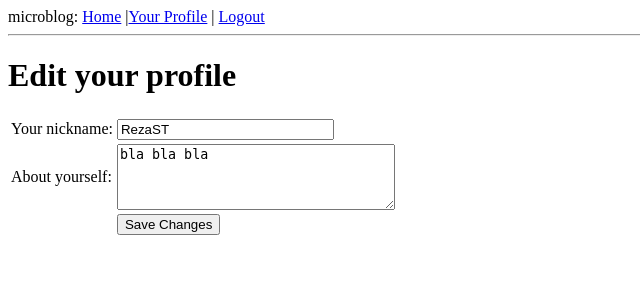
After one commit to rezastd/megatutorial, a Flask app: page /edit in a window 1280 px wide. The commit adds this page. Shown: the top 300 px of the page, without its empty margins (0-640 px from the left). Run offline with Flask 2, Linux system fonts and the light colour scheme; a user stored in the database is signed in; data comes from the database, SQL or seed files in the repository; both versions use the stored data as it was after the commit.

Commit message:
27 sept 16

```diff
--- a/satu/app/forms.py
+++ b/satu/app/forms.py
@@ -1,7 +1,11 @@
 from flask.ext.wtf import Form
-from wtforms import StringField, BooleanField
-from wtforms.validators import DataRequired
+from wtforms import StringField, BooleanField, TextAreaField
+from wtforms.validators import DataRequired, Length
 
 class LoginForm(Form):
 	openid = StringField('openid',validators=[DataRequired()])
 	remember_me = BooleanField('remember_me', default=False)
+
+class EditForm(Form):
+	nickname = StringField('nickname', validators=[DataRequired()])
+	about_me = TextAreaField('about_me', validators=[Length(min=0, max=140)])
--- a/satu/app/models.py
+++ b/satu/app/models.py
@@ -1,9 +1,12 @@
 from app import db
+from hashlib import md5
 class User(db.Model):
     id = db.Column(db.Integer, primary_key=True)
     nickname = db.Column(db.String(64), index=True, unique=True)
     email = db.Column(db.String(120), index=True, unique=True)
     posts = db.relationship('Post', backref='author', lazy='dynamic')
+    about_me = db.Column(db.String(140))
+    last_seen = db.Column(db.DateTime)
 
     @property
     def is_authenticated(self):
@@ -20,11 +23,14 @@ class User(db.Model):
     def get_id(self):
         try:
             return unicode(self.id)
-            except NameError:
-                return str(self.id)
+        except NameError:
+            return str(self.id)
 
     def __repr__(self):
         return '<User %r>' % (self.nickname)
+
+    def avatar(self, size):
+        return 'http://www.gravatar.com/avatar/%s?d=mm&s=%d' % (md5(self.email.encode('utf-8')).hexdigest(), size)
 
 class Post(db.Model):
     id = db.Column(db.Integer, primary_key = True)
--- a/satu/app/templates/base.html
+++ b/satu/app/templates/base.html
@@ -9,7 +9,8 @@
 <body>
 	<div>microblog:
 		<a href="{{ url_for('index') }}">Home</a>
-		{% if g.user.is.authenticated %}
+		{% if g.user.is_authenticated %}
+		|<a href="{{ url_for('user', nickname=g.user.nickname) }}">Your Profile</a>
 		| <a href="{{ url_for('logout') }}">Logout</a>
 		{% endif %}
 		</div>
@@ -23,6 +24,7 @@
 	</ul>
 	{% endif %}
 	{% endwith %}
-	{% block content %}{% endblock %}
+	{% block content %}
+	{% endblock %}
 </body>
 </html>
--- /dev/null
+++ b/satu/app/templates/edit.html
@@ -0,0 +1,22 @@
+<!-- extend base layout -->
+{% extends "base.html" %}
+{% block content %}
+<h1>Edit your profile</h1>
+<form action="" method="post" name="edit">
+    {{form.hidden_tag()}}
+    <table>
+        <tr>
+            <td>Your nickname:</td>
+            <td>{{ form.nickname(size=24) }}</td>
+        </tr>
+        <tr>
+            <td>About yourself:</td>
+            <td>{{ form.about_me(cols=32, rows=4) }}</td>
+        </tr>
+        <tr>
+            <td></td>
+            <td><input type="submit" value="Save Changes"></td>
+        </tr>
+    </table>
+</form>
+{% endblock %}
--- /dev/null
+++ b/satu/app/templates/post.html
@@ -0,0 +1,5 @@
+<table>
+    <tr valign="top">
+        <td><img src="{{ post.author.avatar(50) }}"></td><td><i>{{ post.author.nickname }} says:</i><br>{{ post.body }}</td>
+    </tr>
+</table>
--- a/satu/app/views.py
+++ b/satu/app/views.py
@@ -1,8 +1,9 @@
 from flask import render_template, flash, redirect, session, url_for, request, g
 from flask.ext.login import login_user, logout_user, current_user, login_required
 from app import app, db, lm, oid
-from .forms import LoginForm
+from .forms import LoginForm, EditForm
 from .models import User
+from datetime import datetime
 
 @lm.user_loader
 def load_user(id):
@@ -11,6 +12,10 @@ def load_user(id):
 @app.before_request
 def before_request():
 	g.user = current_user
+	if g.user.is_authenticated:
+		g.user.last_seen = datetime.utcnow()
+		db.session.add(g.user)
+		db.session.commit()
 
 @app.route('/')
 @app.route('/index')
@@ -64,3 +69,32 @@ def after_login(resp):
 def logout():
 	logout_user()
 	return redirect(url_for('index'))
+
+@app.route('/user/<nickname>')
+@login_required
+def user(nickname):
+	user = User.query.filter_by(nickname=nickname).first()
+	if user == None:
+		flash('User %s not found.' % nickname)
+		return redirect(url_for('index'))
+	posts = [
+		{'author': user, 'body': 'Test post 1'},
+		{'author': user, 'body': 'Test post 2'}
+	]
+	return render_template('user.html', user=user, posts=posts)
+
+@app.route('/edit', methods=['GET', 'POST'])
+@login_required
+def edit():
+	form = EditForm()
+	if form.validate_on_submit():
+		g.user.nickname = form.nickname.data
+		g.user.about_me = form.about_me.data
+		db.session.add(g.user)
+		db.session.commit()
+		flash('your changes have been saved')
+		return redirect(url_for('edit'))
+	else:
+		form.nickname.data = g.user.nickname
+		form.about_me.data = g.user.about_me
+	return render_template('edit.html', form=form)
--- a/satu/config.py
+++ b/satu/config.py
@@ -3,7 +3,7 @@ SECRET_KEY = 'my-key'
 
 OPENID_PROVIDERS = [
     {'name': 'Google', 'url': 'https://www.google.com/accounts/o8/id'},
-    {'name': 'Yahoo', 'url': 'https://me.yahoo.com'},
+    {'name': 'Yahoo', 'url': 'https://me.yahoo.com/a/LlNo3WAuiuVGRmexPX5y9wnDVleeDpsMlw--'},
     {'name': 'AOL', 'url': 'http://openid.aol.com/<username>'},
     {'name': 'FLickr', 'url': 'http://www.flickr.com/<username>'},
     {'name': 'MyOpenID', 'url': 'https://www.myopenid.com'}
```
Also changed, not shown: satu/app/templates/user.html (added, +19 -0 lines), satu/db_repository/versions/003_migration.py (added, +31 -0 lines), satu/app.db, 9 other files.
